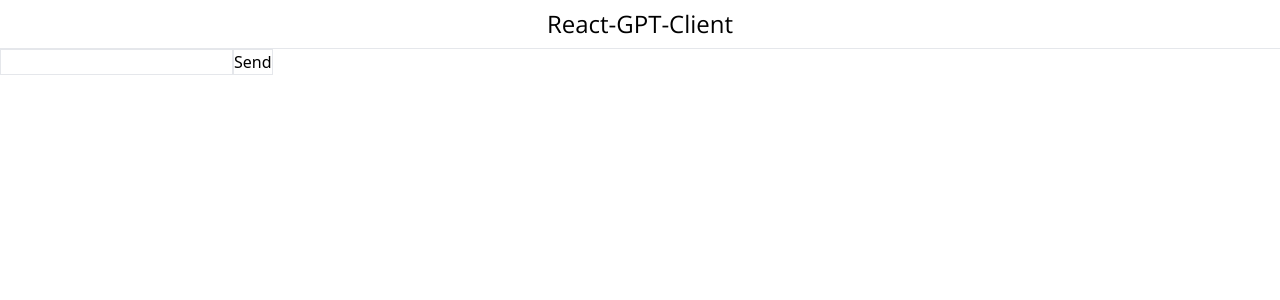
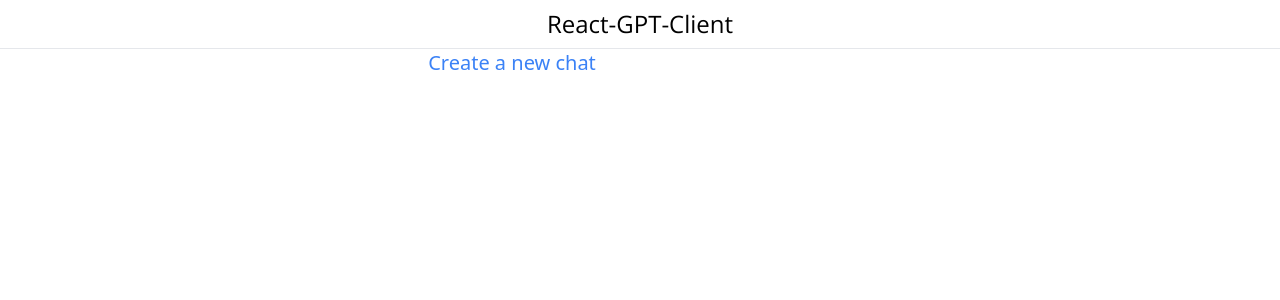
Before and after one commit to fracergu/react-gpt, a React (Vite) app: page / in a window 1280 px wide. Shown: the top 300 px of the page. Built offline with nearby package versions, Linux system fonts and the light colour scheme; no server answers.

Commit message:
backup: added store and chat control. automatic fetch on addMessage needed. husky disabled

```diff
--- a/package.json
+++ b/package.json
@@ -18,8 +18,10 @@
     "prepare": "husky install"
   },
   "dependencies": {
+    "@reduxjs/toolkit": "^1.9.3",
     "react": "^18.2.0",
     "react-dom": "^18.2.0",
+    "react-redux": "^8.0.5",
     "uuid": "^9.0.0"
   },
   "devDependencies": {
@@ -28,6 +30,7 @@
     "@types/node": "^18.14.6",
     "@types/react": "^18.0.27",
     "@types/react-dom": "^18.0.10",
+    "@types/react-redux": "^7.1.25",
     "@types/uuid": "^9.0.1",
     "@typescript-eslint/eslint-plugin": "^5.54.0",
     "@vitejs/plugin-react": "^3.1.0",
--- a/src/App.tsx
+++ b/src/App.tsx
@@ -1,35 +1,123 @@
-import Chatbox from '@components/Chatbox/Chatbox'
 import Header from '@components/Header/Header'
-import { useChat } from '@hooks/useChat'
+import { useLoadLocalStorage } from '@hooks/useLoadLocalStorage'
+import { ApiResponse } from '@models/api-response.model'
+import { Message, Role } from '@models/chat.model'
+import { selectChats, selectCurrentChatId } from '@redux/chats/chatsSlice'
+import { useAppDispatch, useAppSelector } from '@redux/hooks'
 
 export const enum AppTestIds {
   Container = 'app-container',
 }
 
 function App() {
-  const { conversation, setNewMessage, loading } = useChat()
-  function handleSendButtonClick() {
-    const messageInput = document.getElementById(
-      'messageInput',
-    ) as HTMLInputElement
-    const message = messageInput.value
-    if (!message) return
-    setNewMessage(message)
-    messageInput.value = ''
+  const localStorageLoaded = useLoadLocalStorage()
+
+  const dispatch = useAppDispatch()
+
+  const currentChatId = useAppSelector(selectCurrentChatId)
+  const chats = useAppSelector(selectChats)
+  const currentChat = chats.find(chat => chat.id === currentChatId)
+
+  const handleCreateChat = () => {
+    dispatch({
+      type: 'chats/createChat',
+    })
+  }
+
+  const handleLoadChat = (chatId: string) => {
+    dispatch({
+      type: 'chats/loadChat',
+      payload: chatId,
+    })
+  }
+
+  const handleDeleteChat = (chatId: string) => {
+    dispatch({
+      type: 'chats/deleteChat',
+      payload: chatId,
+    })
+  }
+
+  const handleSendMessage = async () => {
+    const input = document.getElementById('messageInput') as HTMLInputElement
+    if (!input.value) return
+    dispatch({
+      type: 'chats/addMessage',
+      payload: {
+        role: Role.USER,
+        content: input.value,
+      },
+    })
+    input.value = ''
   }
 
   return (
-    <div data-testid={AppTestIds.Container} className="w-100">
+    <div data-testid={AppTestIds.Container} className="w-100 h-screen">
       <Header />
       <div className="flex h-100">
-        {conversation && <Chatbox messages={conversation.messages} />}
-        <input id="messageInput" type="text" className="border" />
-        <button
-          className={`border ${loading ? 'anumate-spin' : ''}`}
-          onClick={handleSendButtonClick}
-        >
-          Send
-        </button>
+        {/* Sidebar */}
+        {localStorageLoaded && !!chats.length && (
+          <div className="flex flex-col w-1/5 justify-center items-center p-3 border-r">
+            {currentChat && (
+              <button onClick={handleCreateChat}>Create Chat</button>
+            )}
+            <h1 className="text-2xl">Chats</h1>
+            <div className="flex flex-col w-100 h-100 justify-center items-center ">
+              {chats.map(chat => (
+                <div key={chat.id} className="flex">
+                  <button onClick={() => handleLoadChat(chat.id)}>
+                    {chat.id}
+                  </button>
+                  <button onClick={() => handleDeleteChat(chat.id)}>
+                    Delete
+                  </button>
+                </div>
+              ))}
+            </div>
+          </div>
+        )}
+        {/* Chat */}
+        <div className="flex flex-col w-4/5 h-100 items-center">
+          {localStorageLoaded && !currentChat && !!chats.length && (
+            <div className="flex flex-col w-100 justify-center items-center">
+              <h1 className="text-2xl">Select a chat to start</h1>
+              <h2 className="text-xl">
+                <button className="text-blue-500" onClick={handleCreateChat}>
+                  Or create a new one
+                </button>
+              </h2>
+            </div>
+          )}
+          {localStorageLoaded && !currentChat && !chats.length && (
+            <h2 className="text-xl">
+              <button className="text-blue-500" onClick={handleCreateChat}>
+                Create a new chat
+              </button>
+            </h2>
+          )}
+          {localStorageLoaded && currentChat && (
+            // Chat header
+            <>
+              <h1 className="text-2xl">Chat {currentChat.id}</h1>
+              <div className="flex flex-col w-100 h-100">
+                {chats
+                  .find(chat => chat.id === currentChat.id)
+                  ?.messages.map((message, idx) => (
+                    <div key={idx}>{message.content}</div>
+                  ))}
+              </div>
+            </>
+          )}
+          {/* Chat input */}
+          {localStorageLoaded && currentChat && (
+            <div className="flex">
+              <input id="messageInput" type="text" className="border mr-2" />{' '}
+              <button className="border p-1" onClick={handleSendMessage}>
+                Send
+              </button>
+            </div>
+          )}
+        </div>
       </div>
     </div>
   )
--- a/src/hooks/useChat.tsx
+++ b/src/hooks/useChat.tsx
@@ -1,5 +1,7 @@
 import { ApiResponse } from '@models/api-response.model'
-import { Conversation, Message, Role } from '@models/conversation.model'
+import { Chat, Message, Role } from '@models/chat.model'
+import { selectChats, selectCurrentChatId } from '@redux/chats/chatsSlice'
+import { useAppDispatch, useAppSelector } from '@redux/hooks'
 import { useEffect, useState } from 'react'
 import { v4 as uuid } from 'uuid'
 
@@ -8,12 +10,21 @@ const OPENAI_API_KEY = import.meta.env.VITE_OPENAI_API_KEY
 const OPENAI_CHAT_MODEL = 'gpt-3.5-turbo'
 
 export function useChat() {
-  const [loading, setLoading] = useState(false)
+  const dispatch = useAppDispatch()
+
+  const currentChatId = useAppSelector(selectCurrentChatId)
+  const chats = useAppSelector(selectChats)
+
+  const [loading, setLoading] = useState(true)
   const [newMessage, setNewMessage] = useState('')
-  const [conversation, setConversation] = useState<Conversation>({
-    id: uuid(),
-    messages: [],
-  })
+  const [conversation, setConversation] = useState<Chat>(
+    chats.find(chat => chat.id === currentChatId) || {
+      id: uuid(),
+      messages: [],
+    },
+  )
+
+  dispatch({ type: 'chats/setCurrentChatId', payload: conversation.id })
 
   useEffect(() => {
     if (!newMessage) return
@@ -35,12 +46,22 @@ export function useChat() {
     })
       .then(response => {
         response.json().then((data: ApiResponse) => {
+          const message = data.choices[0].message
+          console.log(message)
           setConversation({
             ...conversation,
             messages: [
               ...conversation.messages,
               { role: Role.USER, content: newMessage },
-              data.choices[0].message as Message,
+              message as Message,
+            ],
+          })
+          console.log(conversation)
+          dispatch({
+            type: 'chats/setChats',
+            payload: [
+              ...chats.filter(chat => chat.id !== conversation.id),
+              conversation,
             ],
           })
           setLoading(false)
@@ -52,5 +73,5 @@ export function useChat() {
       })
   }, [newMessage])
 
-  return { conversation, setNewMessage, loading }
+  return { setNewMessage, loading, conversation }
 }
--- /dev/null
+++ b/src/hooks/useLoadLocalStorage.tsx
@@ -0,0 +1,28 @@
+import { useAppDispatch } from '@redux/hooks'
+import { useEffect, useState } from 'react'
+
+export function useLoadLocalStorage() {
+  const [loaded, setLoaded] = useState(false)
+  const dispatch = useAppDispatch()
+
+  useEffect(() => {
+    const savedTheme = localStorage.getItem('theme') || 'light'
+    const savedChats = localStorage.getItem('chats')
+
+    dispatch({
+      type: 'ui/setTheme',
+      payload: savedTheme,
+    })
+
+    if (savedChats) {
+      dispatch({
+        type: 'chats/setChats',
+        payload: JSON.parse(savedChats),
+      })
+    }
+
+    setLoaded(true)
+  }, [])
+
+  return loaded
+}
--- /dev/null
+++ b/src/hooks/useSendMessage.tsx
@@ -0,0 +1,34 @@
+import { ApiResponse } from '@models/api-response.model'
+import { useEffect, useState } from 'react'
+
+const API_URL = 'https://api.openai.com/v1/chat/completions'
+const OPENAI_API_KEY = import.meta.env.VITE_OPENAI_API_KEY
+const OPENAI_CHAT_MODEL = 'gpt-3.5-turbo'
+
+export function useSendMessage() {
+  const [message, setMessage] = useState('')
+  const [response, setResponse] = useState('')
+
+  useEffect(() => {
+    if (!message) return
+    const REQUEST_HEADERS = {
+      'Content-Type': 'application/json',
+      Authorization: `Bearer ${OPENAI_API_KEY}`,
+    }
+    fetch(API_URL, {
+      method: 'POST',
+      headers: REQUEST_HEADERS,
+      body: JSON.stringify({
+        model: OPENAI_CHAT_MODEL,
+        messages: [message],
+      }),
+    }).then(response => {
+      response.json().then((data: ApiResponse) => {
+        const message = data.choices[0].message
+        setResponse(message.content)
+      })
+    })
+  }, [message])
+
+  return { response, setMessage }
+}
--- a/src/main.tsx
+++ b/src/main.tsx
@@ -2,6 +2,11 @@ import ReactDOM from 'react-dom/client'
 import App from './App'
 import './index.css'
 
+import { Provider } from 'react-redux'
+import store from '@redux/store'
+
 ReactDOM.createRoot(document.getElementById('root') as HTMLElement).render(
-  <App />,
+  <Provider store={store}>
+    <App />,
+  </Provider>,
 )
--- a/src/models/conversation.model.ts
+++ b/src/models/chat.model.ts
@@ -1,4 +1,4 @@
-export type Conversation = {
+export type Chat = {
   id: string
   messages: Message[]
 }
--- /dev/null
+++ b/src/redux/chats/chatsSlice.ts
@@ -0,0 +1,58 @@
+import { createAsyncThunk, createSlice, PayloadAction } from '@reduxjs/toolkit'
+import type { RootState } from '@redux/store'
+import { Chat, Message, Role } from '@models/chat.model'
+import { v4 as uuid } from 'uuid'
+import { useAppDispatch } from '@redux/hooks'
+
+interface ChatsState {
+  currentChatId?: string
+  chats: Chat[]
+}
+
+const initialState: ChatsState = {
+  chats: [],
+}
+
+export const chatsSlice = createSlice({
+  name: 'chats',
+  initialState,
+  reducers: {
+    setChats: (state, action: PayloadAction<Chat[]>) => {
+      state.chats = action.payload
+      localStorage.setItem('chats', JSON.stringify(action.payload))
+    },
+    createChat: (state, action: PayloadAction<void>) => {
+      const newChatId = uuid()
+      state.chats.push({
+        id: newChatId,
+        messages: [],
+      })
+      state.currentChatId = newChatId
+      localStorage.setItem('chats', JSON.stringify(state.chats))
+    },
+    loadChat: (state, action: PayloadAction<string>) => {
+      state.currentChatId = action.payload
+    },
+    deleteChat: (state, action: PayloadAction<string>) => {
+      state.chats = state.chats.filter(chat => chat.id !== action.payload)
+      localStorage.setItem('chats', JSON.stringify(state.chats))
+    },
+    addMessage: (state, action: PayloadAction<Message>) => {
+      if (!state.currentChatId) return
+      const currentChat = state.chats.find(
+        chat => chat.id === state.currentChatId,
+      )
+      if (!currentChat) return
+      currentChat.messages.push(action.payload)
+      localStorage.setItem('chats', JSON.stringify(state.chats))
+    },
+  },
+})
+
+export const { setChats } = chatsSlice.actions
+
+export const selectChats = (state: RootState) => state.chats.chats
+export const selectCurrentChatId = (state: RootState) =>
+  state.chats.currentChatId
+
+export default chatsSlice.reducer
--- /dev/null
+++ b/src/redux/hooks.ts
@@ -0,0 +1,6 @@
+import { TypedUseSelectorHook, useDispatch, useSelector } from 'react-redux'
+import type { RootState, AppDispatch } from './store'
+
+// Use throughout your app instead of plain `useDispatch` and `useSelector`
+export const useAppDispatch: () => AppDispatch = useDispatch
+export const useAppSelector: TypedUseSelectorHook<RootState> = useSelector
--- /dev/null
+++ b/src/redux/store.ts
@@ -0,0 +1,17 @@
+import { configureStore } from '@reduxjs/toolkit'
+import uiReducer from '@redux/ui/uiSlice'
+import chatsReducer from '@redux/chats/chatsSlice'
+
+const store = configureStore({
+  reducer: {
+    ui: uiReducer,
+    chats: chatsReducer,
+  },
+})
+
+// Infer the `RootState` and `AppDispatch` types from the store itself
+export type RootState = ReturnType<typeof store.getState>
+// Inferred type: {posts: PostsState, comments: CommentsState, users: UsersState}
+export type AppDispatch = typeof store.dispatch
+
+export default store
--- /dev/null
+++ b/src/redux/ui/uiSlice.ts
@@ -0,0 +1,32 @@
+import { createSlice, PayloadAction } from '@reduxjs/toolkit'
+import type { RootState } from '@redux/store'
+
+export enum Theme {
+  LIGHT = 'light',
+  DARK = 'dark',
+}
+
+interface UiState {
+  theme: Theme
+}
+
+const initialState: UiState = {
+  theme: Theme.LIGHT,
+}
+
+export const uiSlice = createSlice({
+  name: 'ui',
+  initialState,
+  reducers: {
+    setTheme: (state, action: PayloadAction<Theme>) => {
+      state.theme = action.payload
+      localStorage.setItem('theme', action.payload)
+    },
+  },
+})
+
+export const { setTheme } = uiSlice.actions
+
+export const selectTheme = (state: RootState) => state.ui.theme
+
+export default uiSlice.reducer
--- a/tsconfig.json
+++ b/tsconfig.json
@@ -20,7 +20,8 @@
     "paths": {
       "@components/*": ["src/components/*"],
       "@hooks/*": ["src/hooks/*"],
-      "@models/*": ["src/models/*"]
+      "@models/*": ["src/models/*"],
+      "@redux/*": ["src/redux/*"]
     }
   },
   "include": ["src"],
```
Also changed, not shown: 2 other files (tests, documents, lock files or other folders).
